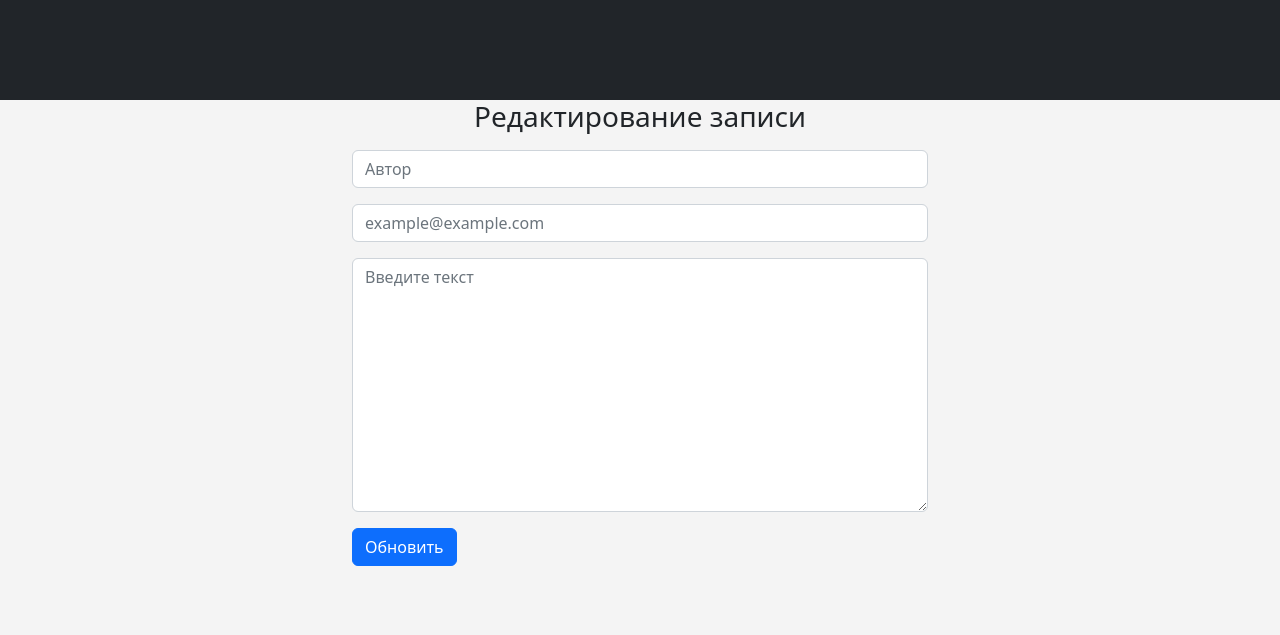
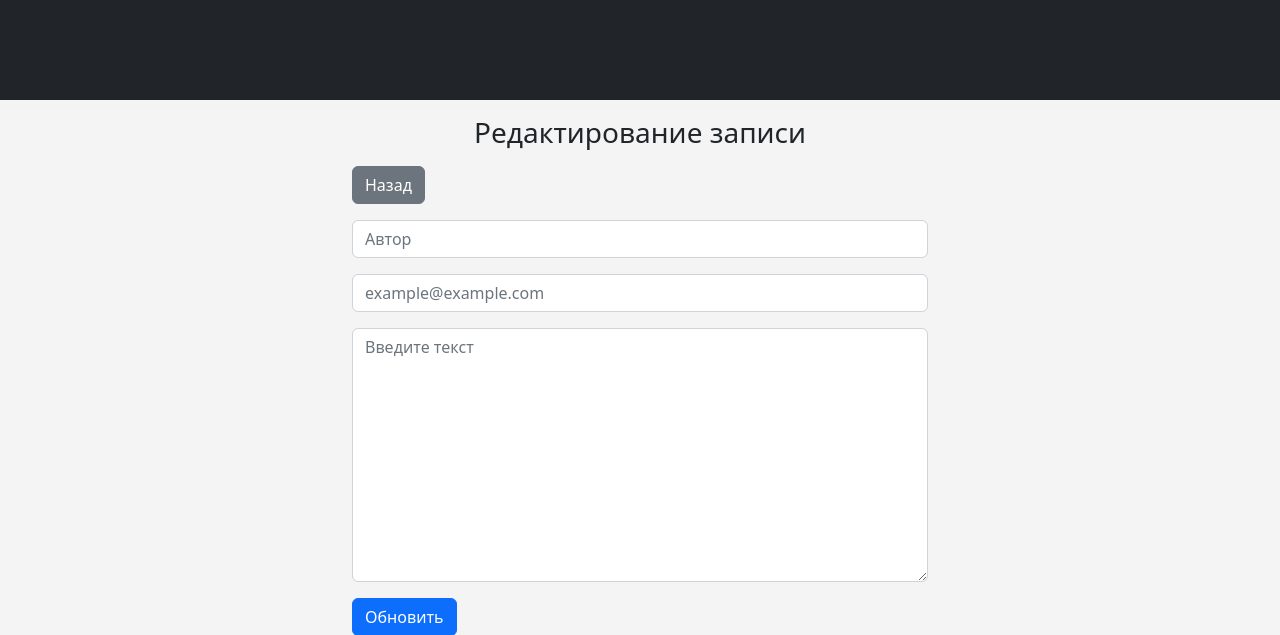
Before and after one commit to kanat1390/kontrolnaya_7_atygayev_kanat, a Django app: template src/records/templates/records/record_update.html in a window 1280 px wide. Shown: the top 635 px of the page. Run offline with Django 4.2, Linux system fonts and the light colour scheme; the template is opened without the code that fills it: values that come from a table or form of the project are taken from there, others are empty; parts of the project's set-up code (start-up, migrations or seed data) failed here and were passed over; some libraries are stand-ins or nearby versions.

Commit message:
Добавлена кнопка назадв шаблоне update

```diff
--- a/src/records/templates/records/record_update.html
+++ b/src/records/templates/records/record_update.html
@@ -5,7 +5,8 @@
 {% endblock title %}
 
 {% block content %}
-<h3 class="text-center mb-3">Редактирование записи</h3>
+<h3 class="text-center mb-3 mt-3">Редактирование записи</h3>
+<a href="{% url 'record-list' %}" class="btn btn-secondary mb-3">Назад</a>
 {% url 'record-update' as url%}
 {% include "records/partial/record_form.html" with btn_name="Обновить" url=url%}
 
```
